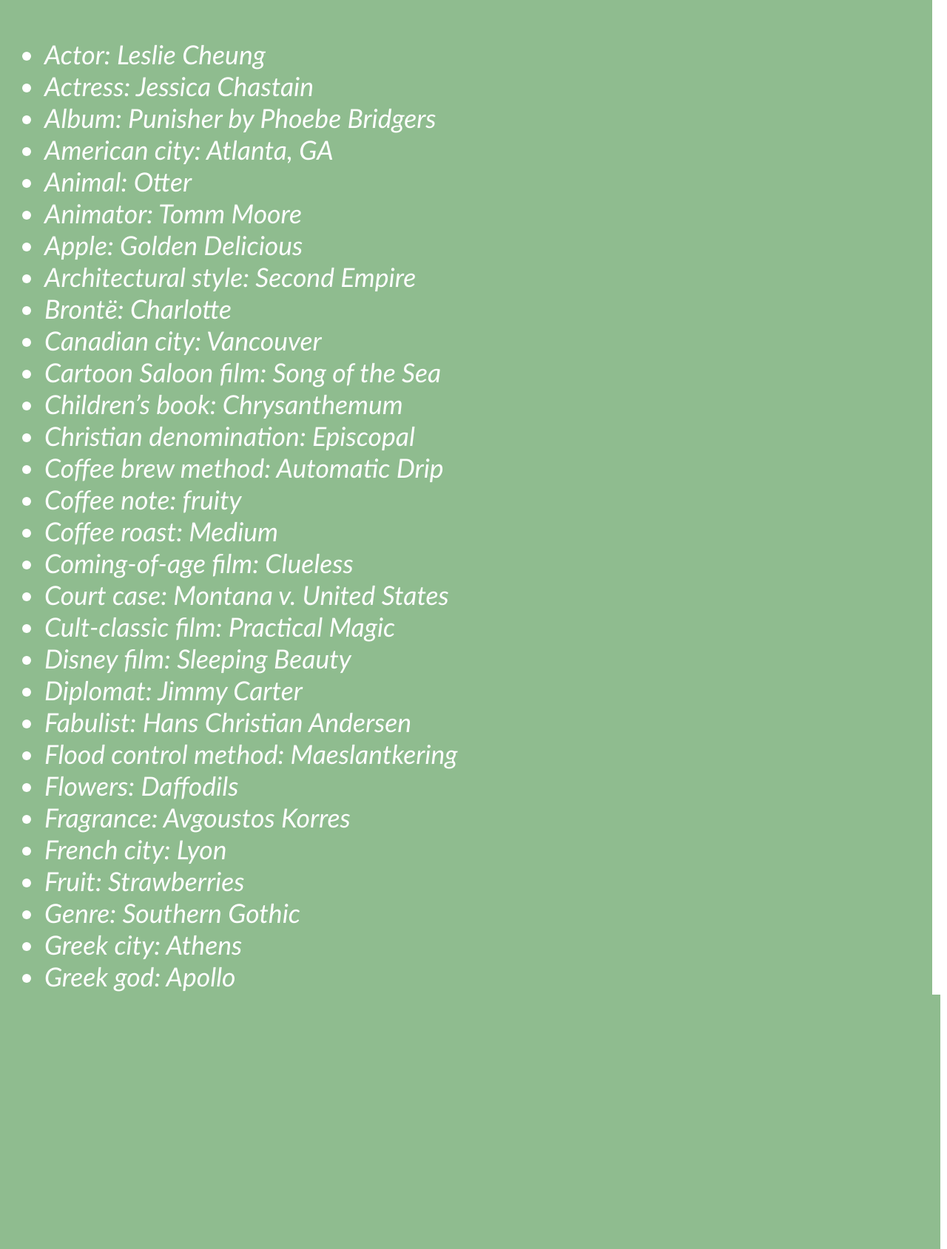
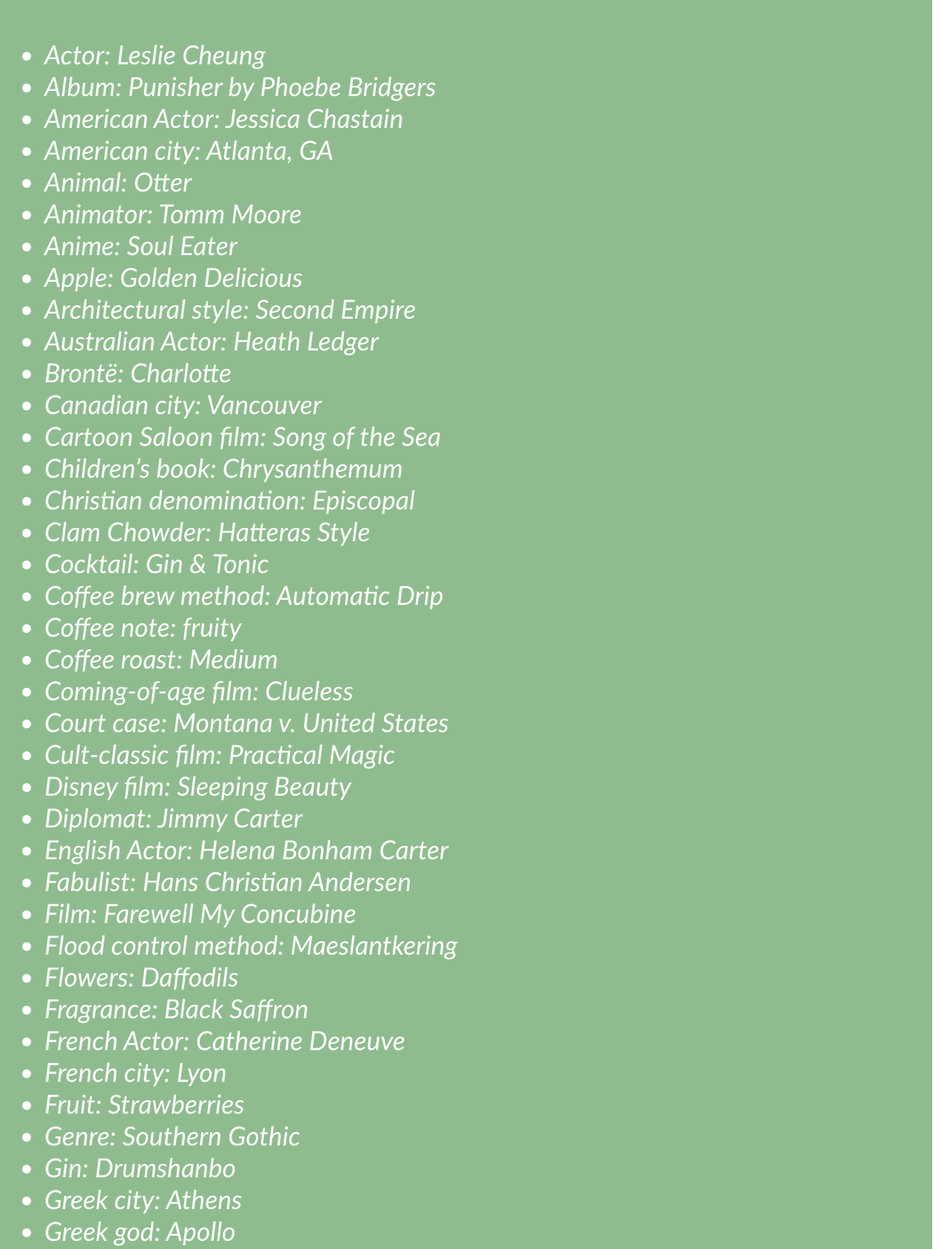
Before and after one commit to venusinherfall/practice, a plain HTML site: page Favorite Things.html in a window 1280 px wide. Shown: the part 180-1869 px from the top of the page at 74% size. Drawn offline with Linux system fonts and the light colour scheme.

Commit message:
Update Favorite Things.html

```diff
--- a/Favorite Things.html
+++ b/Favorite Things.html
@@ -56,18 +56,22 @@ body {font-family: gill sans mt;
 <div class="main">
 <ul>
 <li>Actor: Leslie Cheung</li>
-<li>Actress: Jessica Chastain</li>
 <li>Album: Punisher by Phoebe Bridgers</li>
+<li>American Actor: Jessica Chastain</li>
 <li>American city: Atlanta, GA</li>
 <li>Animal: Otter</li>
 <li>Animator: Tomm Moore</li>
+<li>Anime: Soul Eater</li>
 <li>Apple: Golden Delicious</li>
 <li>Architectural style: Second Empire</li>
+<li>Australian Actor: Heath Ledger</li>
 <li>Brontë: Charlotte</li>
 <li>Canadian city: Vancouver</li>
 <li>Cartoon Saloon film: Song of the Sea</li>
 <li>Children’s book: Chrysanthemum</li>
 <li>Christian denomination: Episcopal</li>
+<li>Clam Chowder: Hatteras Style</li>
+<li>Cocktail: Gin & Tonic</li>
 <li>Coffee brew method: Automatic Drip</li>
 <li>Coffee note: fruity</li>
 <li>Coffee roast: Medium</li>
@@ -76,13 +80,17 @@ body {font-family: gill sans mt;
 <li>Cult-classic film: Practical Magic</li>
 <li>Disney film: Sleeping Beauty</li>
 <li>Diplomat: Jimmy Carter</li>
+<li>English Actor: Helena Bonham Carter</li>
 <li>Fabulist: Hans Christian Andersen</li>
+<li>Film: Farewell My Concubine</li>
 <li>Flood control method: Maeslantkering</li>
 <li>Flowers: Daffodils</li>
-<li>Fragrance: Avgoustos Korres</li>
+<li>Fragrance: Black Saffron</li>
+<li>French Actor: Catherine Deneuve</li>
 <li>French city: Lyon</li>
 <li>Fruit: Strawberries</li>
 <li>Genre: Southern Gothic</li>
+<li>Gin: Drumshanbo</li>
 <li>Greek city: Athens</li>
 <li>Greek god: Apollo</li>
 <li>Hiking trail: Allegheny</li>
@@ -92,7 +100,6 @@ body {font-family: gill sans mt;
 <li>Koppen climate: Humid subtropical</li>
 <li>Language: English</li>
 <li>Memoir: The Glass Castle by Jeannette Walls</li>
-<li>Movie: Farewell My Concubine</li>
 <li>Musician: Phoebe Bridgers</li>
 <li>Narrative technique: Stream-of-consciousness</li>
 <li>Novel: Absalom, Absalom!</li>
@@ -102,15 +109,20 @@ body {font-family: gill sans mt;
 <li>Philosopher: Søren Kierkegaard</li>
 <li>Playwright: Tennessee Williams</li>
 <li>Poet: Louise McNeill</li>
+<li>Pokémon: Darkrai</li>
 <li>Politician: Jay Rockefeller</li>
+<li>Rapper: Flo Milli</li>
 <li>Saint: Brigid</li>
 <li>Scent: Coffee</li>
 <li>Sculpture: Digital Orca by Douglas Coupland</li>
 <li>Sibling: Younger sister</li>
+<li>Soda: Cheerwine</li>
 <li>Songs: Take Me Home, Country Roads</li>
 <li>Sport to play: Rowing</li>
 <li>Sport to watch: Gymnastics</li>
 <li>Studio Ghibli film: Howl’s Moving Castle</li>
+<li>Super Model: Kate Moss</li>
+<li>Top Model: Allison Harvard</li>
 </ul></div>
 <p2><a href="index.html">RETURN</a></p2>
 </i></body>
```
